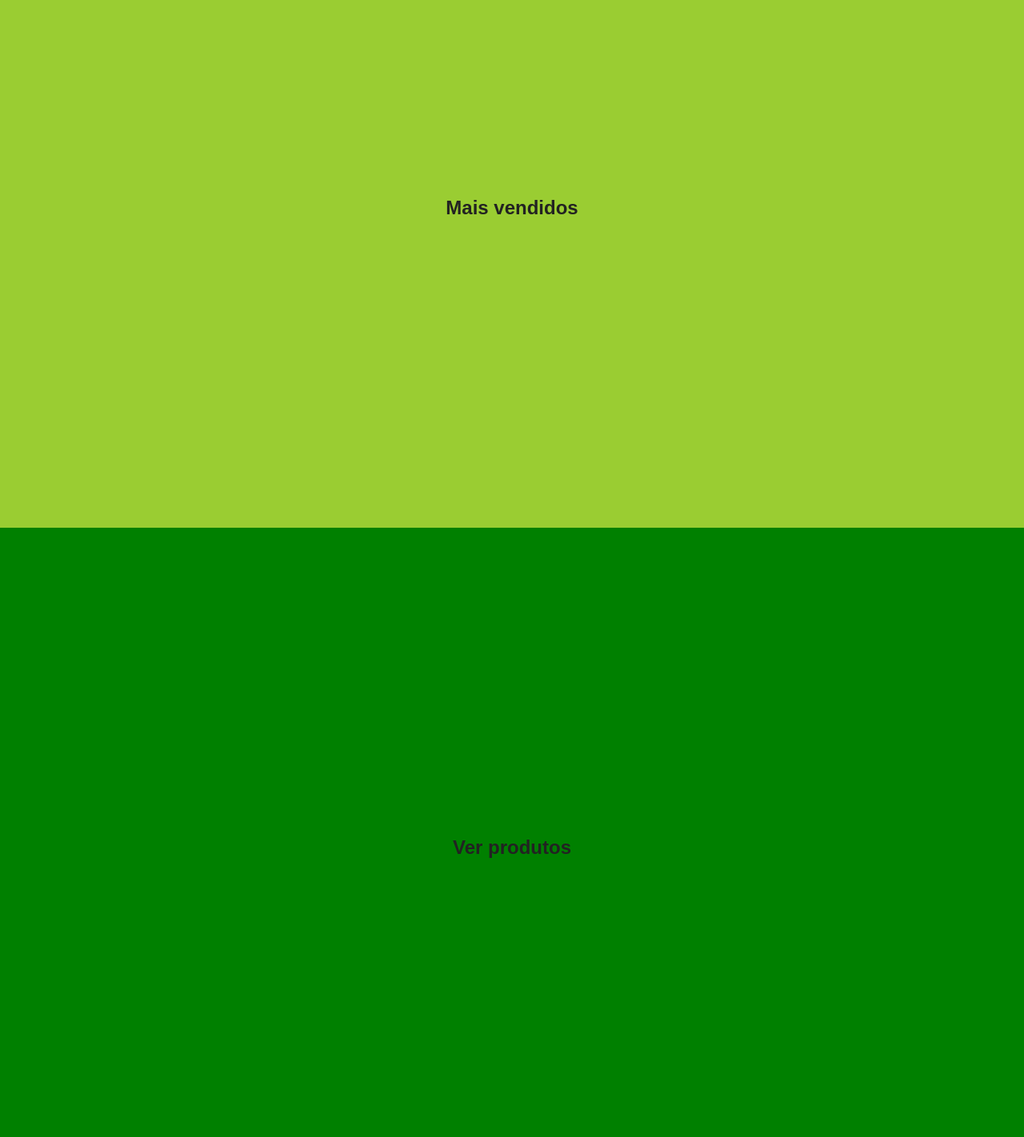
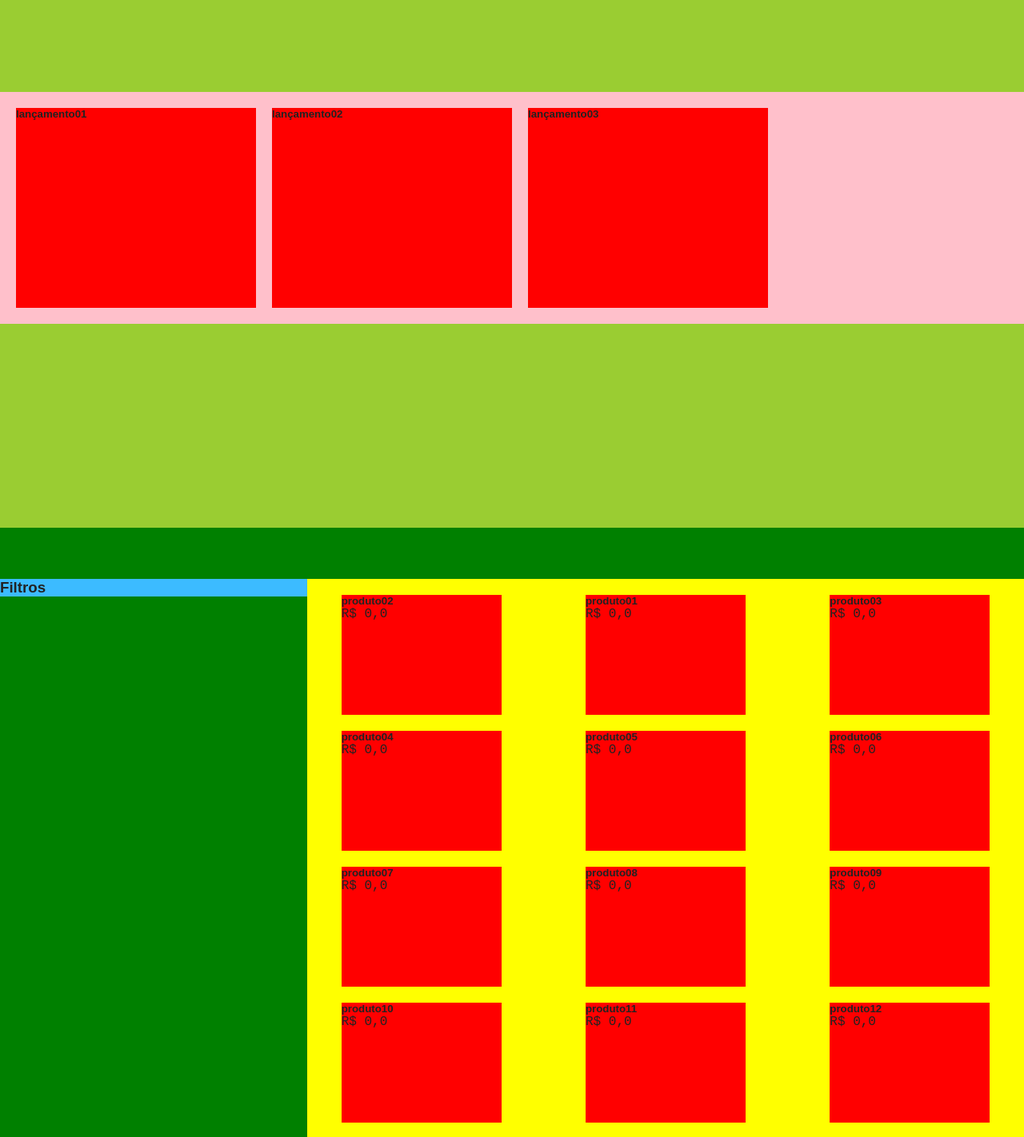
Before and after one commit to claudionsc/stepx, a React (Create React App) app: page / in a window 1280 px wide. Shown: the part 940-2362 px from the top of the page at 80% size. Built offline with nearby package versions, Linux system fonts and the light colour scheme; no server answers.

Commit message:
evoluindo app e elementos

```diff
--- a/package.json
+++ b/package.json
@@ -14,6 +14,7 @@
     "react": "^18.2.0",
     "react-dom": "^18.2.0",
     "react-icons": "^4.9.0",
+    "react-router-dom": "^6.11.2",
     "react-scripts": "5.0.1",
     "styled-components": "^5.3.11",
     "three": "0.150.1",
--- a/src/App.js
+++ b/src/App.js
@@ -3,6 +3,7 @@ import './styles/global.css'
 import { Shoes } from "./components/shoes/Shoes";
 import CartContext from "./components/contexts/CartContext";
 import { useState } from "react";
+import { Outlet } from "react-router-dom";
 
 
 
@@ -12,9 +13,9 @@ function App() {
 
   return (
     <CartContext.Provider value={{ cart, setCart }}>
-    <div className="App">
-      <Home />
-    </div>
+      <div className="App">
+        <Outlet />
+      </div>
     </CartContext.Provider>
   );
 }
--- a/src/components/navbar/NavStyles.jsx
+++ b/src/components/navbar/NavStyles.jsx
@@ -9,6 +9,7 @@ export const NavDiv = styled.div`
     display: flex;
     justify-content: space-between;
     align-items: center;
+    z-index: 1;
 
 `
 
--- a/src/components/pages/home/Home.jsx
+++ b/src/components/pages/home/Home.jsx
@@ -1,7 +1,10 @@
-import React , {useContext} from 'react'
+import React, { useContext } from 'react'
 import { Navbar } from '../../navbar/Navbar'
 import CartContext from '../../contexts/CartContext';
 import { Cart } from '../cart/Cart';
+import { ProductsHome } from './sections/ProductsHome/ProductsHome';
+import '../../../styles/home.css'
+import { MaisVendidos } from './sections/mais-vendidos/MaisVendidos';
 
 
 export const Home = () => {
@@ -9,22 +12,46 @@ export const Home = () => {
   const { cart, setCart } = useContext(CartContext);
 
   return (
-    <div>
+    <main id='main'>
       <Navbar />
       <section id='lancamentos'>
         <h1>Lançamentos</h1>
       </section>
 
       <section id='vendidos'>
-        <h1>Mais vendidos</h1>
+        <main className='vendidos'>
+
+          <MaisVendidos nome={'lançamento01'} />
+          <MaisVendidos nome={'lançamento02'} />
+          <MaisVendidos nome={'lançamento03'} />
+        </main>
       </section>
 
       <section id='produtos'>
-        <h1>Ver produtos</h1>
+        <aside className='filters'>
+          <h1>Filtros</h1>
+        </aside>
+        <main className='products-items'>
+          <ProductsHome nome={'produto02'} preço={'R$ 0,0'} />
+          <ProductsHome nome={'produto01'} preço={'R$ 0,0'} />
+          <ProductsHome nome={'produto03'} preço={'R$ 0,0'} />
+          <ProductsHome nome={'produto04'} preço={'R$ 0,0'} />
+          <ProductsHome nome={'produto05'} preço={'R$ 0,0'} />
+          <ProductsHome nome={'produto06'} preço={'R$ 0,0'} />
+          <ProductsHome nome={'produto07'} preço={'R$ 0,0'} />
+          <ProductsHome nome={'produto08'} preço={'R$ 0,0'} />
+          <ProductsHome nome={'produto09'} preço={'R$ 0,0'} />
+          <ProductsHome nome={'produto10'} preço={'R$ 0,0'} />
+          <ProductsHome nome={'produto11'} preço={'R$ 0,0'} />
+          <ProductsHome nome={'produto12'} preço={'R$ 0,0'} />
+          <ProductsHome nome={'produto13'} preço={'R$ 0,0'} />
+          <ProductsHome nome={'produto14'} preço={'R$ 0,0'} />
+          <ProductsHome nome={'produto15'} preço={'R$ 0,0'} />
+        </main>
       </section>
 
-      {cart === true && <Cart /> }
+      {cart === true && <Cart />}
 
-    </div>
+    </main>
   )
 }
--- /dev/null
+++ b/src/components/pages/home/sections/ProductsHome/ProductsHome.jsx
@@ -0,0 +1,12 @@
+import React from 'react'
+import { PHStyled } from './StyleProductsHome'
+
+export const ProductsHome = (props) => {
+    return (
+        <PHStyled>
+            <div className='img'></div>
+            <h5>{props.nome}</h5>
+            <p>{props.preço}</p>
+        </PHStyled>
+    )
+}
--- /dev/null
+++ b/src/components/pages/home/sections/ProductsHome/StyleProductsHome.jsx
@@ -0,0 +1,7 @@
+import styled from "styled-components";
+
+export const PHStyled = styled.span`
+    background-color: red;
+    width: 200px;
+    height: 150px;
+`
--- /dev/null
+++ b/src/components/pages/home/sections/mais-vendidos/MaisVendidos.jsx
@@ -0,0 +1,12 @@
+import React from 'react'
+import { MVStyled } from './StyleMaisVendidos.jsx'
+
+export const MaisVendidos = (props) => {
+  return (
+    <MVStyled>
+      <div className='img'></div>
+      <h5>{props.nome}</h5>
+      <p>{props.preço}</p>
+    </MVStyled>
+  )
+}
--- /dev/null
+++ b/src/components/pages/home/sections/mais-vendidos/StyleMaisVendidos.jsx
@@ -0,0 +1,7 @@
+import styled from "styled-components";
+
+export const MVStyled = styled.span`
+    background-color: red;
+    width: 300px;
+    height: 250px;
+`
--- /dev/null
+++ b/src/components/pages/products/Products.jsx
@@ -0,0 +1,7 @@
+import React from 'react'
+
+export const Products = () => {
+  return (
+    <div>Products</div>
+  )
+}
--- a/src/index.js
+++ b/src/index.js
@@ -1,10 +1,39 @@
 import React from 'react';
 import ReactDOM from 'react-dom/client';
+import {
+  createBrowserRouter,
+  Route,
+  RouterProvider
+} from 'react-router-dom'
 import App from './App';
+import { Products } from './components/pages/products/Products';
+import { Home } from './components/pages/home/Home';
+
+const router = createBrowserRouter([
+  {
+    path: "/",
+    element: <App />,
+    children: [
+      {
+        path: "/",
+        element: <Home />
+      },
+      {
+        path: "/product",
+        element: <Products />
+      },
+
+    ]
+  },
+  {
+
+  }
+
+])
 
 const root = ReactDOM.createRoot(document.getElementById('root'));
 root.render(
   <React.StrictMode>
-    <App />
+    <RouterProvider router={router} />
   </React.StrictMode>
 );
--- a/src/styles/global.css
+++ b/src/styles/global.css
@@ -24,29 +24,3 @@ a {
     color: rgb(34, 34, 34);
     text-decoration: none;
 }
-
-.nav-item {
-    margin: 0 10px;
-}
-
-section {
-    background-color: yellowgreen;
-    height: 100vh;
-    width: 100%;
-    display: flex;
-    justify-content: center;
-    align-items: center;
-}
-
- #lancamentos {
-    background-color: goldenrod;
-
-}
- #vendidos {
-    background-color: yellowgreen;
-
-}
- #produtos {
-    background-color: green;
-
-}
--- /dev/null
+++ b/src/styles/home.css
@@ -0,0 +1,74 @@
+
+.nav-item {
+    margin: 0 10px;
+}
+
+#main {
+    display: block;
+    height: auto;
+    width: 100%;
+}
+
+section {
+    background-color: yellowgreen;
+    width: 100%;
+    display: flex;
+    justify-content: center;
+    align-items: center;
+    height: 100vh !important;
+    position: relative;
+    overflow: hidden;
+    background-position: 50% 50%;
+}
+
+ #lancamentos {
+    background-color: goldenrod;
+
+}
+
+#vendidos {
+    background-color: yellowgreen;
+}
+
+.vendidos {
+    background-color: pink;
+    display: grid;
+    grid-template-columns: repeat(4, 1fr);
+    grid-template-rows: 1fr;
+    grid-column-gap: 20px;
+    grid-row-gap: 0;
+    place-items: center;
+    padding: 20px;
+    width: 100%;
+
+}
+
+
+
+
+ #produtos {
+    background-color: green;
+    justify-content: space-between;
+    align-items: flex-start;
+    height: auto !important;
+    padding-top: 8vh;
+}
+
+.filters {
+    background-color: rgb(60, 187, 255);
+    width: 30%;
+    height: 100%;
+}
+
+.products-items {
+    background-color: yellow;
+    display: grid;
+    grid-template-columns: repeat(3, 1fr);
+    grid-template-rows: repeat(5, 1fr);
+    grid-column-gap: 20px;
+    grid-row-gap: 20px;
+    width: 70%;
+    place-items: center;
+    padding: 20px 0;
+
+}
```
Also changed, not shown: 1 other file (tests, documents, lock files or other folders).
